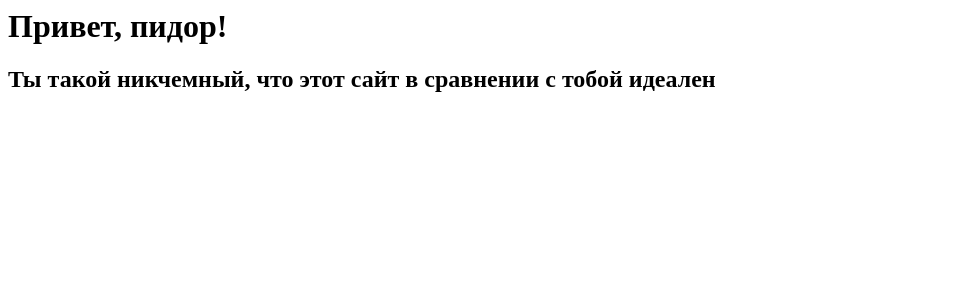
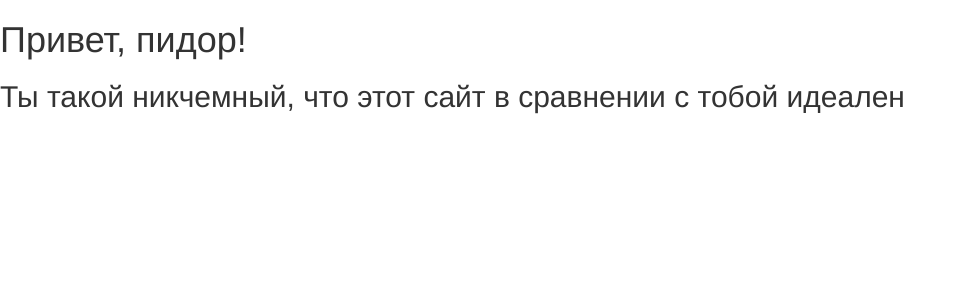
Before and after one commit to OpErA555/my-first-blog, a Django app: page / in a window 1280 px wide. Shown: the top 300 px of the page, without its empty margins (0-966 px from the left). Run offline with Django 3.2, Linux system fonts and the light colour scheme; data that the repository does not hold is empty; some libraries are stand-ins or nearby versions.

Commit message:
ляля

```diff
--- /dev/null
+++ b/blog/static/css/blog.css
@@ -0,0 +1,4 @@
+h1 a {
+    color: #FCA205;
+font-family: 'Lobster';
+}
--- a/blog/templates/blog/post_list.html
+++ b/blog/templates/blog/post_list.html
@@ -1,6 +1,11 @@
+{% load staticfiles %}
 <html>
    <head>
-    <title>PornoHub</title>
+   <link rel="stylesheet" href="//maxcdn.bootstrapcdn.com/bootstrap/3.2.0/css/bootstrap.min.css">
+   <link rel="stylesheet" href="//maxcdn.bootstrapcdn.com/bootstrap/3.2.0/css/bootstrap-theme.min.css">
+    <link href="https://fonts.googleapis.com/css?family=Lobster&subset=latin,cyrillic" rel="stylesheet" type="text/css">
+	<link rel="stylesheet" href="{% static 'css/blog.css' %}">
+	<title>PornoHub</title>
    </head>
    <body>
     <H1>Привет, пидор!</H1>
```
